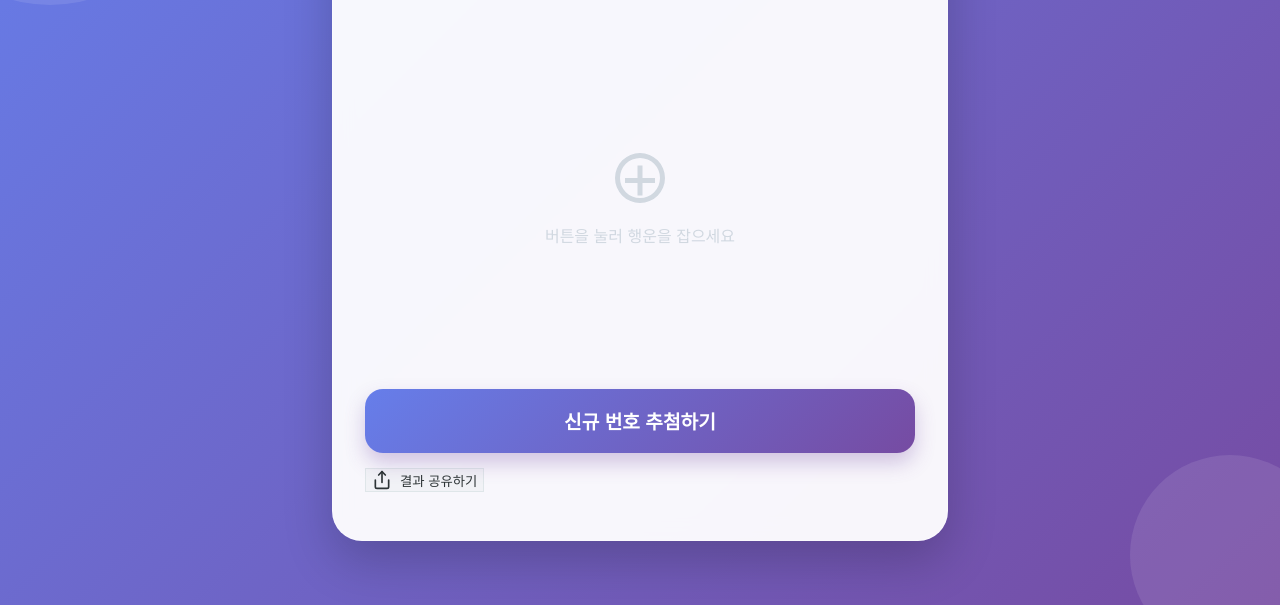
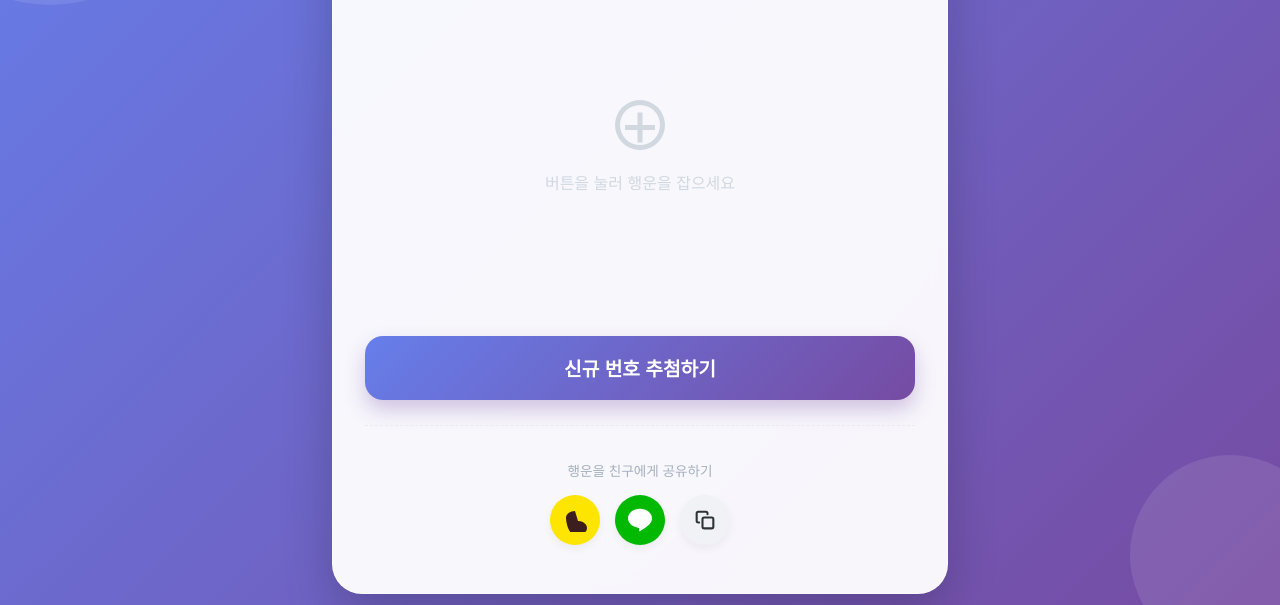
Before and after one commit to jhlee7999-c/coding, a plain HTML site: page index.html in a window 1280 px wide. Shown: the part 195-800 px from the top of the page. Drawn offline with Linux system fonts and the light colour scheme.

Commit message:
Add social share toolbar with Kakao, Line and Copy icons

```diff
--- a/index.html
+++ b/index.html
@@ -194,39 +194,70 @@
 
     <button id="generate-btn">신규 번호 추첨하기</button>
 
-    <button id="share-btn" style="margin-top: 15px; background-color: #f1f2f6; color: #2d3436; display: flex; align-items: center; justify-content: center; gap: 8px; border: 1px solid #dfe6e9;">
-        <svg width="20" height="20" viewBox="0 0 24 24" fill="none" stroke="currentColor" stroke-width="2" stroke-linecap="round" stroke-linejoin="round"><path d="M4 12v8a2 2 0 0 0 2 2h12a2 2 0 0 0 2-2v-8"></path><polyline points="16 6 12 2 8 6"></polyline><line x1="12" y1="2" x2="12" y2="15"></line></svg>
-        결과 공유하기
-    </button>
+    <div class="share-section" style="margin-top: 25px; padding-top: 20px; border-top: 1px dashed #eee;">
+        <p style="font-size: 0.85rem; color: #a4b0be; margin-bottom: 15px;">행운을 친구에게 공유하기</p>
+        <div style="display: flex; justify-content: center; gap: 15px;">
+            <!-- 카카오톡 -->
+            <button onclick="shareKakao()" class="circle-btn" style="background-color: #FEE500;" title="카카오톡 공유">
+                <svg width="24" height="24" viewBox="0 0 24 24" fill="#3C1E1E"><path d="M12 3C7.029 3 3 6.134 3 10c0 2.479 1.644 14.673 7.081 15.901l-.929 3.417c-.073.266.237.485.459.327l3.986-2.821c.459.116.927.174 1.403.174 4.971 0 9-3.134 9-7s-4.029-7-9-7z"/></svg>
+            </button>
+            <!-- 라인 -->
+            <button onclick="shareLine()" class="circle-btn" style="background-color: #00B900;" title="라인 공유">
+                <svg width="24" height="24" viewBox="0 0 24 24" fill="white"><path d="M24 10.304c0-5.231-5.383-9.486-12-9.486s-12 4.255-12 9.486c0 4.69 4.27 8.604 10.04 9.325.39.085.923.258 1.058.592.12.301.079.767.038 1.07l-.17 1.021c-.053.303-.251 1.185 1.085.645 1.336-.54 7.203-4.241 9.824-7.255 1.763-2 2.125-3.565 2.125-5.398z"/></svg>
+            </button>
+            <!-- 링크 복사 -->
+            <button onclick="copyLink()" class="circle-btn" style="background-color: #f1f2f6;" title="링크 복사">
+                <svg width="20" height="20" viewBox="0 0 24 24" fill="none" stroke="#2d3436" stroke-width="2.5" stroke-linecap="round" stroke-linejoin="round"><rect x="9" y="9" width="13" height="13" rx="2" ry="2"></rect><path d="M5 15H4a2 2 0 0 1-2-2V4a2 2 0 0 1 2-2h9a2 2 0 0 1 2 2v1"></path></svg>
+            </button>
+        </div>
+    </div>
 </div>
+
+<style>
+    .circle-btn {
+        width: 50px;
+        height: 50px;
+        border-radius: 50%;
+        border: none;
+        display: flex;
+        justify-content: center;
+        align-items: center;
+        cursor: pointer;
+        transition: transform 0.2s, box-shadow 0.2s;
+        box-shadow: 0 4px 10px rgba(0,0,0,0.05);
+    }
+    .circle-btn:hover {
+        transform: translateY(-3px);
+        box-shadow: 0 6px 15px rgba(0,0,0,0.1);
+    }
+</style>
 
 <script>
     const btn = document.getElementById('generate-btn');
     const container = document.getElementById('results-container');
-    const shareBtn = document.getElementById('share-btn');
 
-    async function shareResult() {
-        const shareData = {
-            title: 'Lotto Premium',
-            text: '오늘의 행운의 번호를 확인해보세요! 🍀',
-            url: window.location.href
-        };
+    const siteUrl = window.location.href;
+    const shareText = "오늘의 로또 행운 번호를 확인해보세요! 🍀";
 
+    function shareKakao() {
+        // 카카오 공식 공유 페이지로 연결 (별도 키 없이 기본 공유 가능)
+        const url = `https://sharer.kakao.com/talk/friends/picker/link?url=${encodeURIComponent(siteUrl)}`;
+        window.open(url, 'kakao_share', 'width=400,height=600');
+    }
+
+    function shareLine() {
+        const url = `https://social-plugins.line.me/lineit/share?url=${encodeURIComponent(siteUrl)}`;
+        window.open(url, 'line_share', 'width=400,height=600');
+    }
+
+    async function copyLink() {
         try {
-            if (navigator.share) {
-                // 모바일 및 지원되는 PC 브라우저에서 시스템 공유창 호출
-                await navigator.share(shareData);
-            } else {
-                // 지원하지 않는 경우 클립보드 복사로 대체
-                await navigator.clipboard.writeText(window.location.href);
-                alert('링크가 복사되었습니다! 카카오톡에 붙여넣기 해주세요.');
-            }
+            await navigator.clipboard.writeText(siteUrl);
+            alert('링크가 복사되었습니다! 친구에게 전달해보세요.');
         } catch (err) {
-            console.log('Share failed:', err);
+            console.error('Copy failed', err);
         }
     }
-
-    shareBtn.addEventListener('click', shareResult);
 
     function getRangeClass(num) {
         if (num <= 10) return 'r1';
```
